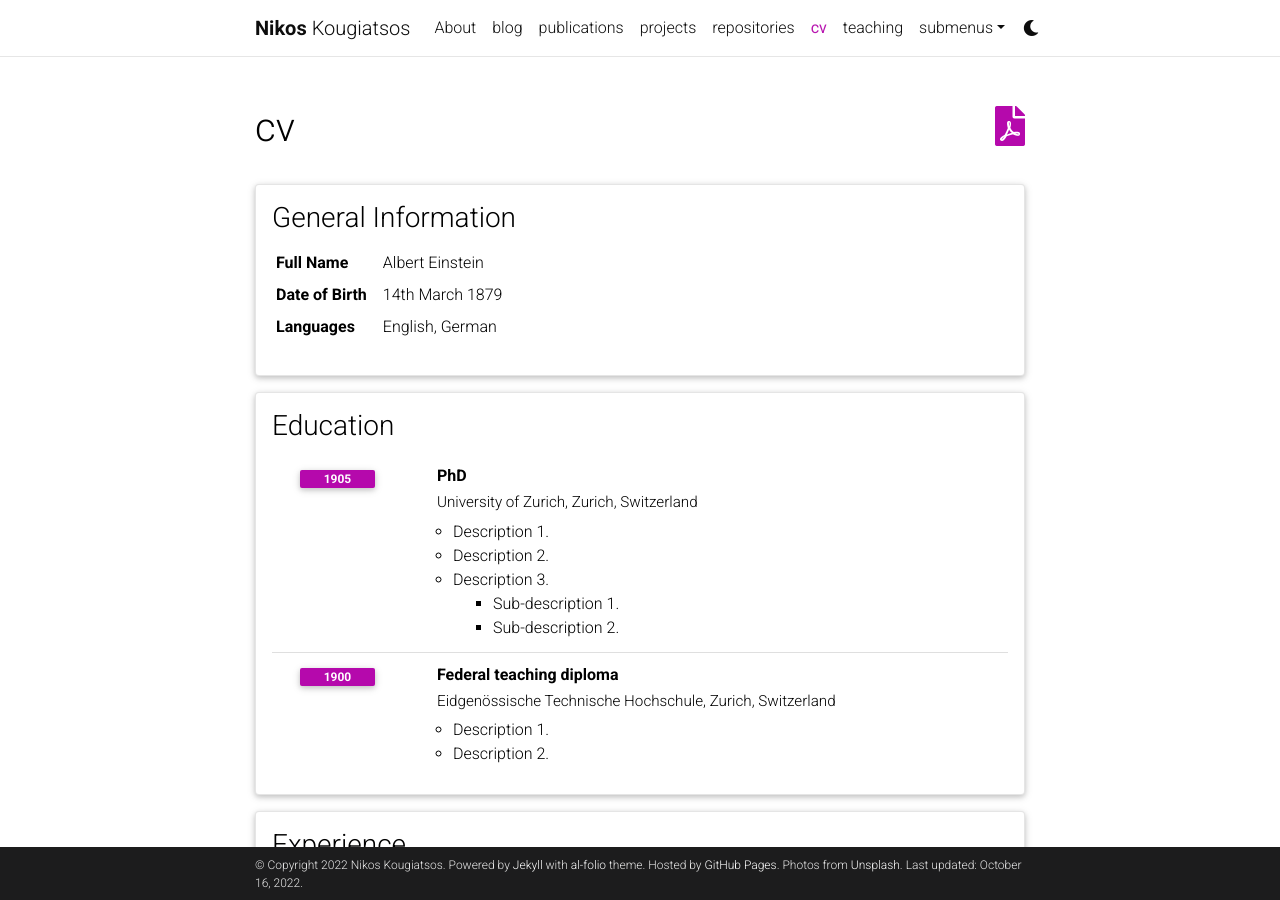
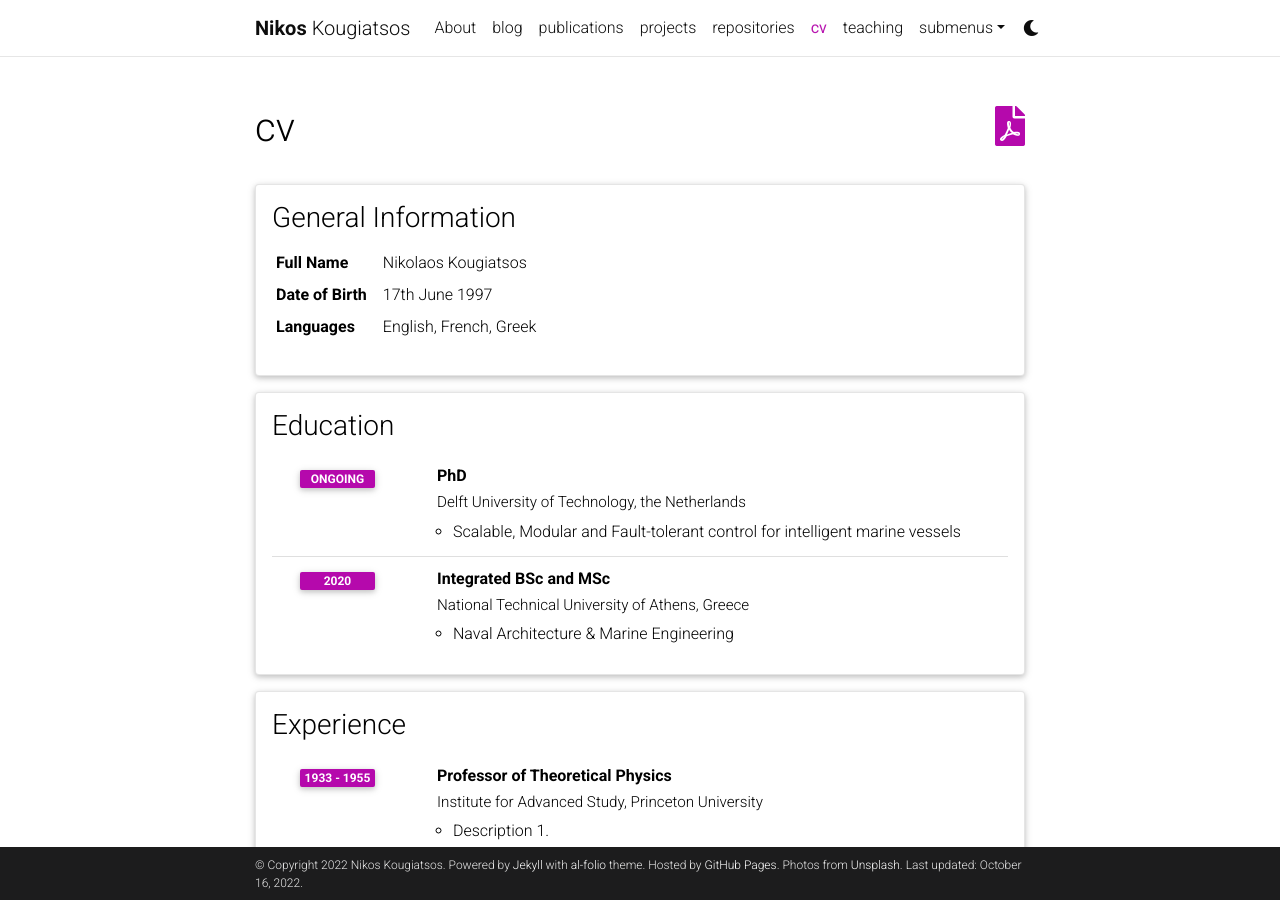
Before and after one commit to Jakendarth/Jakendarth.github.io, a Jekyll site: the page built from _pages/cv.md, in a window 1280 px wide and 900 px high. Built offline with Jekyll 4.4.1, drawn with Linux system fonts in a browser that asks for light colours; full-size pictures stand in for the smaller copies a plugin makes; comment, search, counter and statistics services are not loaded; a style sheet for code colours, icons or effects is not loaded.

```diff
--- a/_data/cv.yml
+++ b/_data/cv.yml
@@ -2,31 +2,25 @@
   type: map
   contents:
     - name: Full Name
-      value: Albert Einstein
+      value: Nikolaos Kougiatsos
     - name: Date of Birth
-      value: 14th March 1879
+      value: 17th June 1997
     - name: Languages
-      value: English, German
+      value: English, French, Greek
 
 - title: Education
   type: time_table
   contents:
     - title: PhD
-      institution: University of Zurich, Zurich, Switzerland
-      year: 1905
+      institution: Delft University of Technology, the Netherlands
+      year: ongoing
       description:
-        - Description 1.
-        - Description 2.
-        - title: Description 3.
-          contents:
-            - Sub-description 1.
-            - Sub-description 2.
-    - title: Federal teaching diploma
-      institution: Eidgenössische Technische Hochschule, Zurich, Switzerland
-      year: 1900
+       Scalable, Modular and Fault-tolerant control for intelligent marine vessels
+    - title: Integrated BSc and MSc
+      institution: National Technical University of Athens, Greece
+      year: 2020
       description:
-        - Description 1.
-        - Description 2.
+        Naval Architecture & Marine Engineering
 
 - title: Experience
   type: time_table
--- a/_layouts/about.html
+++ b/_layouts/about.html
@@ -6,7 +6,7 @@ layout: default
       <div class="post">
         <header class="post-header">
           <h1 class="post-title">
-           {% if site.title == "blank" -%}<span class="font-weight-bold">{{ site.first_name }}</span> {{ site.middle_name }} {{ site.last_name }}{%- else -%}{{ site.title }}{%- endif %}
+           {% if site.title == "blank" -%}{{ site.first_name }} {{ site.middle_name }} {{ site.last_name }}{%- else -%}{{ site.title }}{%- endif %}
           </h1>
           <p class="desc">{{ page.subtitle }}</p>
         </header>
```
Also changed, not shown: _data/repositories.yml (+1 -9 lines).
